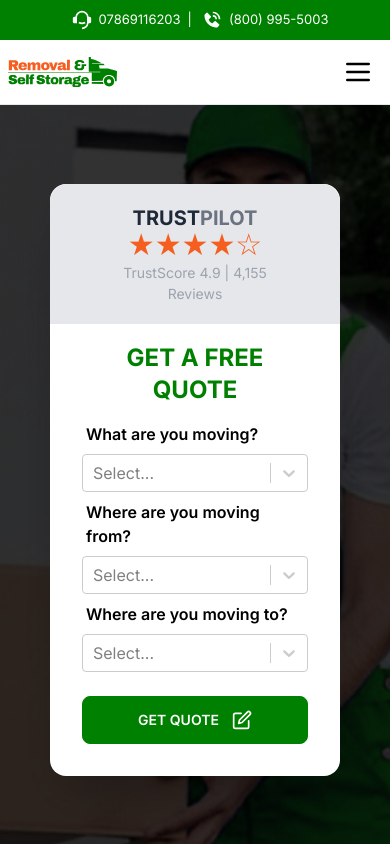
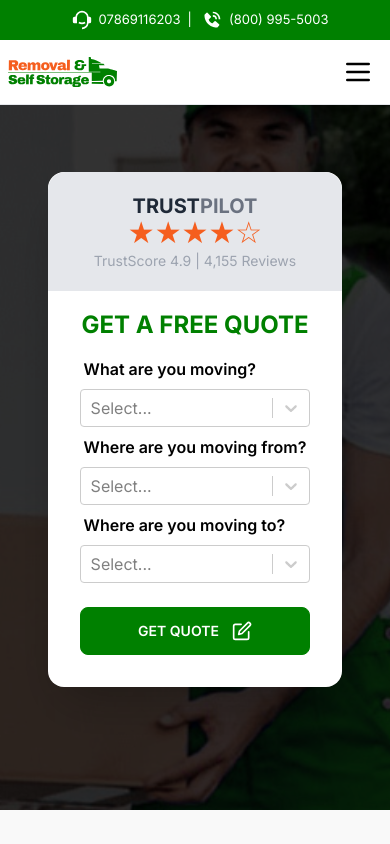
Before and after one commit to Removalsselfstorage/removals_nextjs, a Next.js app: page / in a window 390 px wide. Shown: the top 844 px of the page. Built offline with nearby package versions, Linux system fonts and the light colour scheme; what tailwindcss-debug-screens would draw is missing.

Commit message:
adjusted the hero input box

```diff
--- a/components/HomePage/Hero/HeroInputBox.js
+++ b/components/HomePage/Hero/HeroInputBox.js
@@ -127,7 +127,7 @@
   return (
     <div className="card shadow-2xl bg-base-100  text-black w-full md:w-[400px]">
       <div className="card-body ">
-        <div className="flex flex-col items-center justify-center mb-[0px] bg-gray-200 rounded-tl-[18px] rounded-tr-[18px] mx-[-32px] mt-[-32px] pt-[20px] pb-[20px] px-[50px]">
+        <div className="flex flex-col items-center justify-center mb-[0px] bg-gray-200 rounded-tl-[18px] rounded-tr-[18px] mx-[-32px] mt-[-32px] pt-[20px] pb-[20px] md:px-[50px]">
           <h3 className="text-xl font-bold text-gray-800 uppercase mb-[-10px]">
             TRUST<span className="text-gray-500">PILOT</span>
           </h3>
@@ -144,6 +144,7 @@
             <label className="label">
               <span className="font-semibold">What are you moving?</span>
             </label>
+            <div className="w-full">
                 <Select
                   className="basic-single"
                   classNamePrefix="select"
@@ -156,6 +157,7 @@
                   name="color"
                   options={colourOptions}
                 />
+            </div>
           </div>
           <div className="form-control">
             <label className="label">
--- a/components/HomePage/Hero/index.js
+++ b/components/HomePage/Hero/index.js
@@ -6,13 +6,13 @@
 
 const Hero = () => {
   return (
-    <div className=" bg-base-200 mt-[100px] ">
+    <div className=" bg-base-200 mt-[50px]  md:mt-[0px] md:pt-[100px]">
       <div
         className="hero  min-h-[90vh] bg-black/80"
         style={{ backgroundImage: 'url(/hero_bg.jpg)' }}
       >
         <div className="hero-overlay bg-black/80 "></div>
-        <div className="hero-content flex-col text-white md:flex-row md:space-x-[50px] space-y-[0px] px-[50px] md:max-w-7xl mx-auto">
+        <div className="hero-content  flex-col text-white md:flex-row md:space-x-[50px] space-y-[0px] md:px-[50px] md:max-w-7xl mx-auto">
           {/* Hero Text */}
           <div className=" hidden md:flex md:flex-col md:justify-between h-full">
             {/* need help */}
```
Lines whose indentation alone changed are shown as unchanged.
